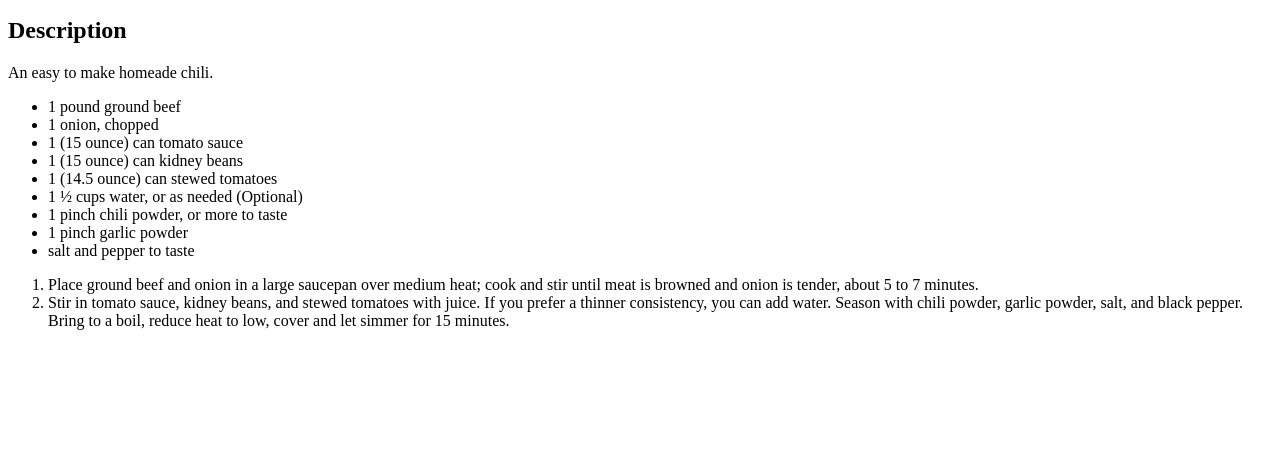
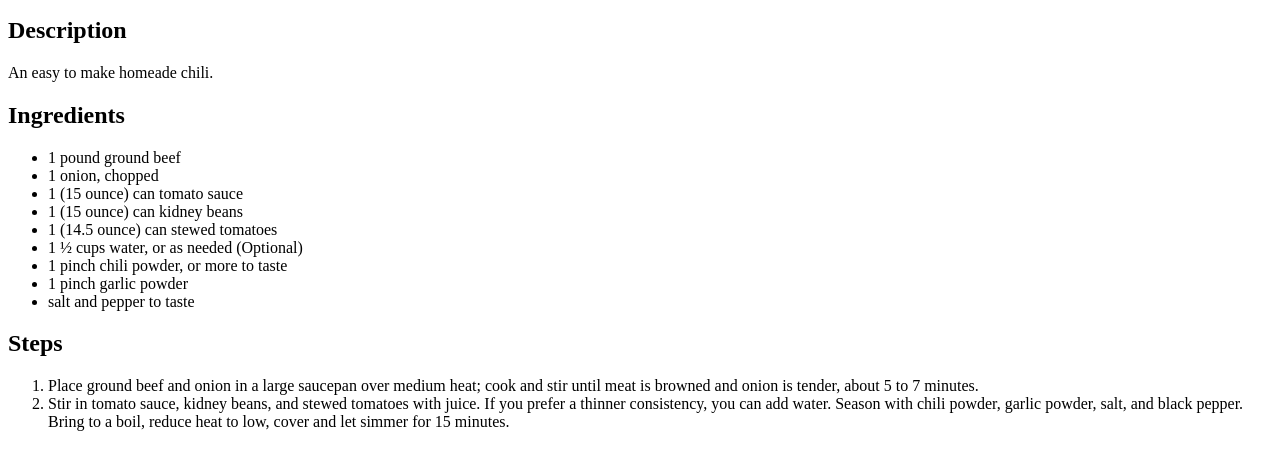
Before and after one commit to MountainKing73/odin-recipes, a plain HTML site: page recipes/chili.html in a window 1280 px wide. Shown: the part 101-570 px from the top of the page. Drawn offline with Linux system fonts and the light colour scheme.

Commit message:
Added ingredients and steps headers to recipes

```diff
--- a/recipes/chili.html
+++ b/recipes/chili.html
@@ -10,6 +10,7 @@
     <img src="../images/chili.webp" alt="Chili" height="400" width="600" />
     <h2>Description</h2>
     <p>An easy to make homeade chili.</p>
+    <h2>Ingredients</h2>
     <ul>
       <li>1 pound ground beef</li>
       <li>1 onion, chopped</li>
@@ -21,6 +22,7 @@
       <li>1 pinch garlic powder</li>
       <li>salt and pepper to taste</li>
     </ul>
+    <h2>Steps</h2>
     <ol>
       <li>
         Place ground beef and onion in a large saucepan over medium heat; cook
```
Also changed, not shown: recipes/lasagna.html (+2 -0 lines), recipes/tortilla_soup.html (+2 -0 lines).
